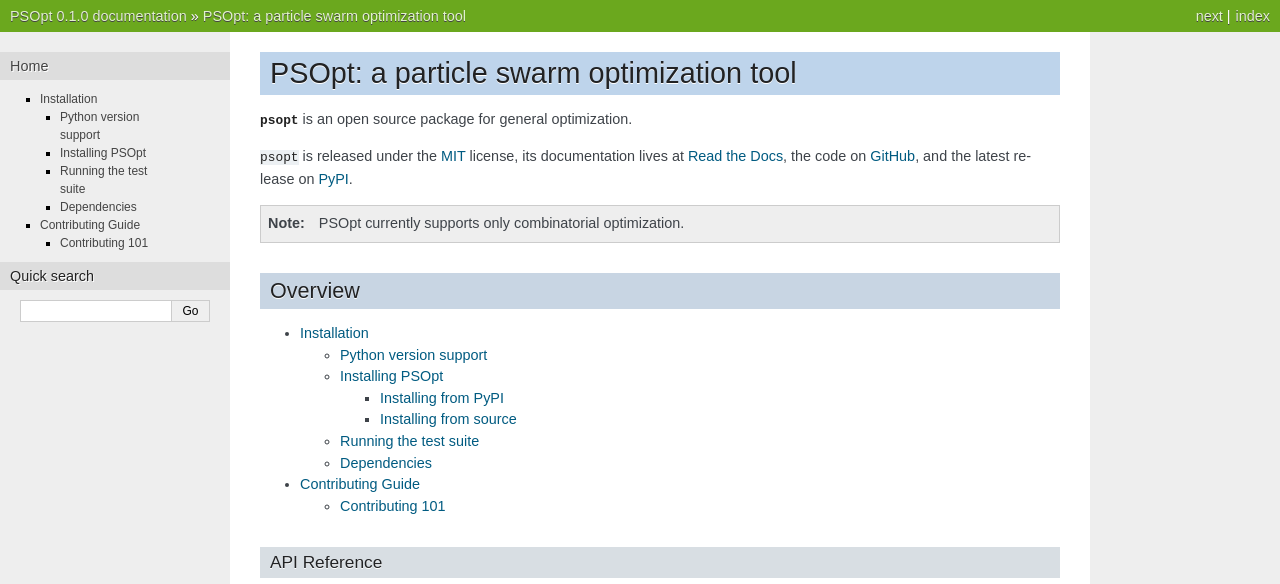
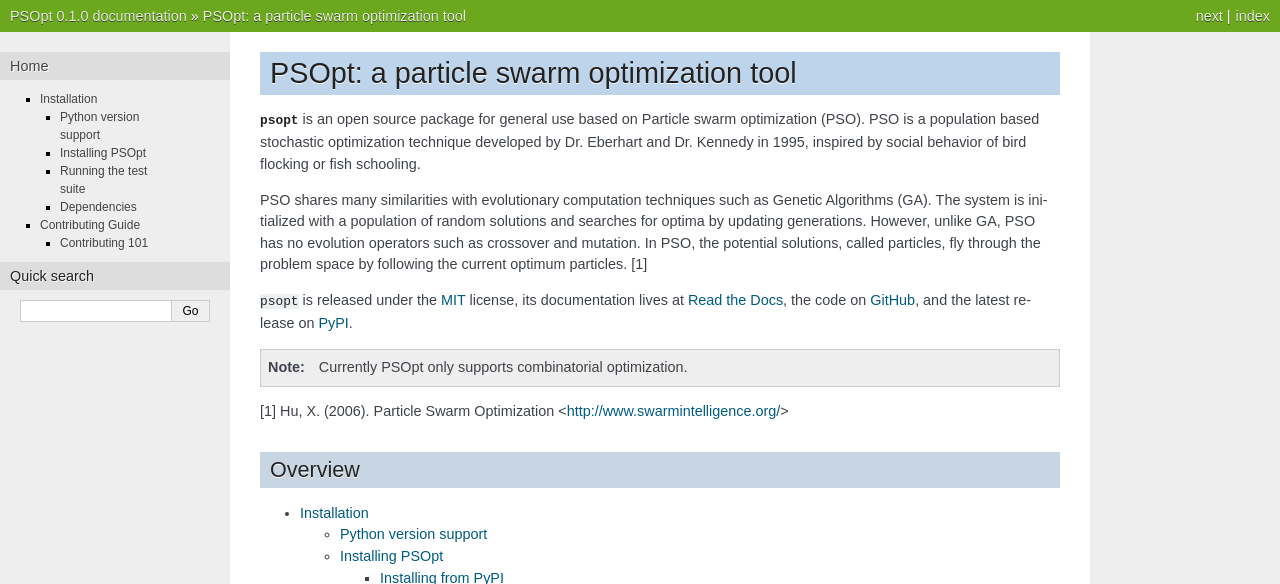
Before and after one commit to artur-deluca/psopt, a Sphinx documentation site: the page built from docs/index.rst, in a window 1280 px wide, cut to the strip 0-584 px from the top of the page. Built offline with Sphinx 7.4.7, drawn with Linux system fonts in a browser that asks for light colours.

Commit message:
fixed building issues

```diff
--- a/docs/conf.py
+++ b/docs/conf.py
@@ -60,3 +60,5 @@ html_theme = 'nature'
 html_static_path = ['_static']
 
 html_sidebars = { '**': ['sidebar/home.html', 'searchbox.html'] }
+
+master_doc = 'index'
--- a/docs/index.rst
+++ b/docs/index.rst
@@ -2,7 +2,11 @@
 PSOpt: a particle swarm optimization tool
 *****************************************
 
-|psopt|_ is an open source package for general optimization.
+|psopt|_ is an open source package for general use based on Particle swarm optimization (PSO).
+PSO is a population based stochastic optimization technique developed by Dr. Eberhart and Dr. Kennedy  in 1995, inspired by social behavior of bird flocking or fish schooling.
+
+PSO shares many similarities with evolutionary computation techniques such as Genetic Algorithms (GA). The system is initialized with a population of random solutions and searches for optima by updating generations. However, unlike GA, PSO has no evolution operators such as crossover and mutation. In PSO, the potential solutions, called particles, fly through the problem space by following the current optimum particles. [1]
+
 
 ``psopt`` is released under the `MIT <https://choosealicense.com/licenses/mit/>`_ license,
 its documentation lives at `Read the Docs <https://psopt.readthedocs.io/en/latest/>`_,
@@ -10,9 +14,9 @@ the code on `GitHub <https://github.com/artur-deluca/psopt>`_,
 and the latest release on `PyPI <https://pypi.org/project/psopt/>`_.
 
 
-.. note:: PSOpt currently supports only combinatorial optimization.
+.. note:: Currently PSOpt only supports combinatorial optimization.
 
-
+[1] Hu, X. (2006). Particle Swarm Optimization <http://www.swarmintelligence.org/>
 
 Overview
 ===============
--- a/setup.py
+++ b/setup.py
@@ -11,7 +11,8 @@ dev_requires = [
     "pytest",
     "pytest-cov",
     "flake8",
-    "codecov"
+    "codecov",
+    "sphinx"
 ]
 
 with open("README.md", "r") as fh:
```
Also changed, not shown: docs/images/global_best.svg (added).
